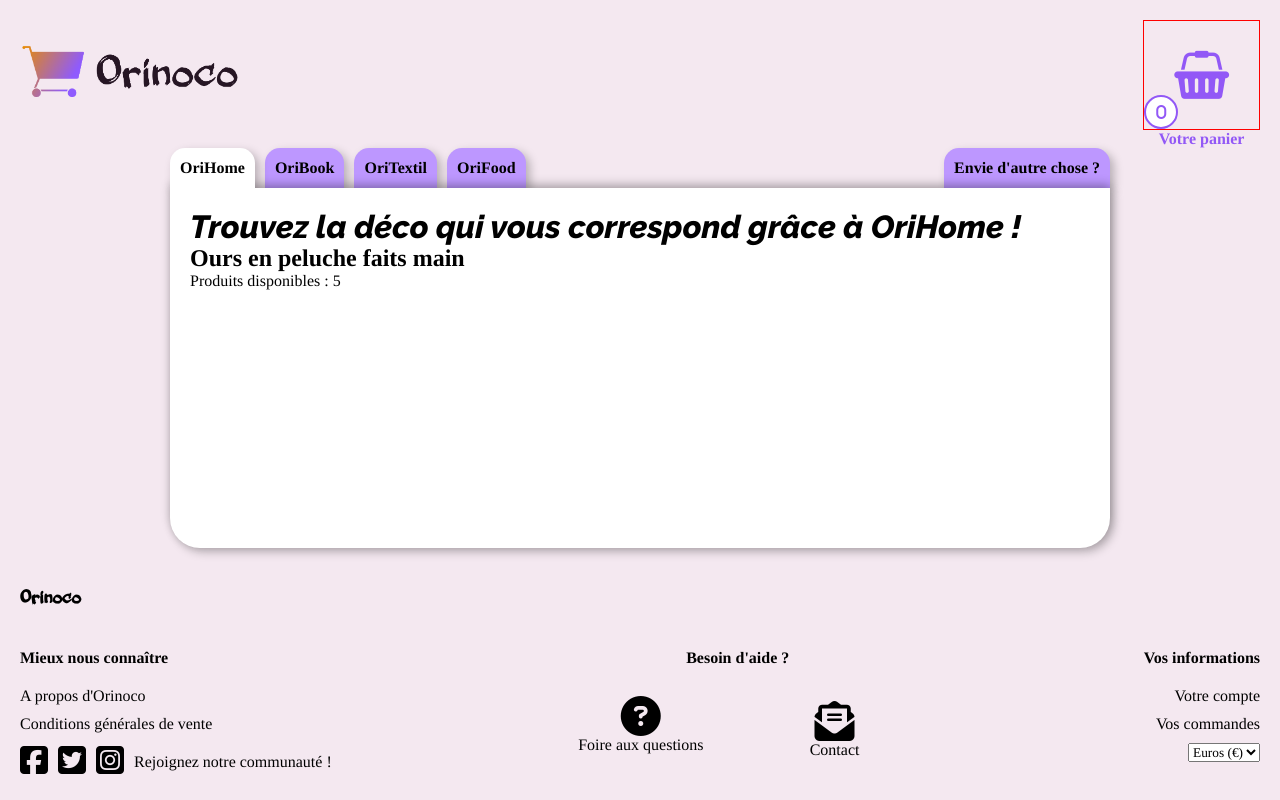
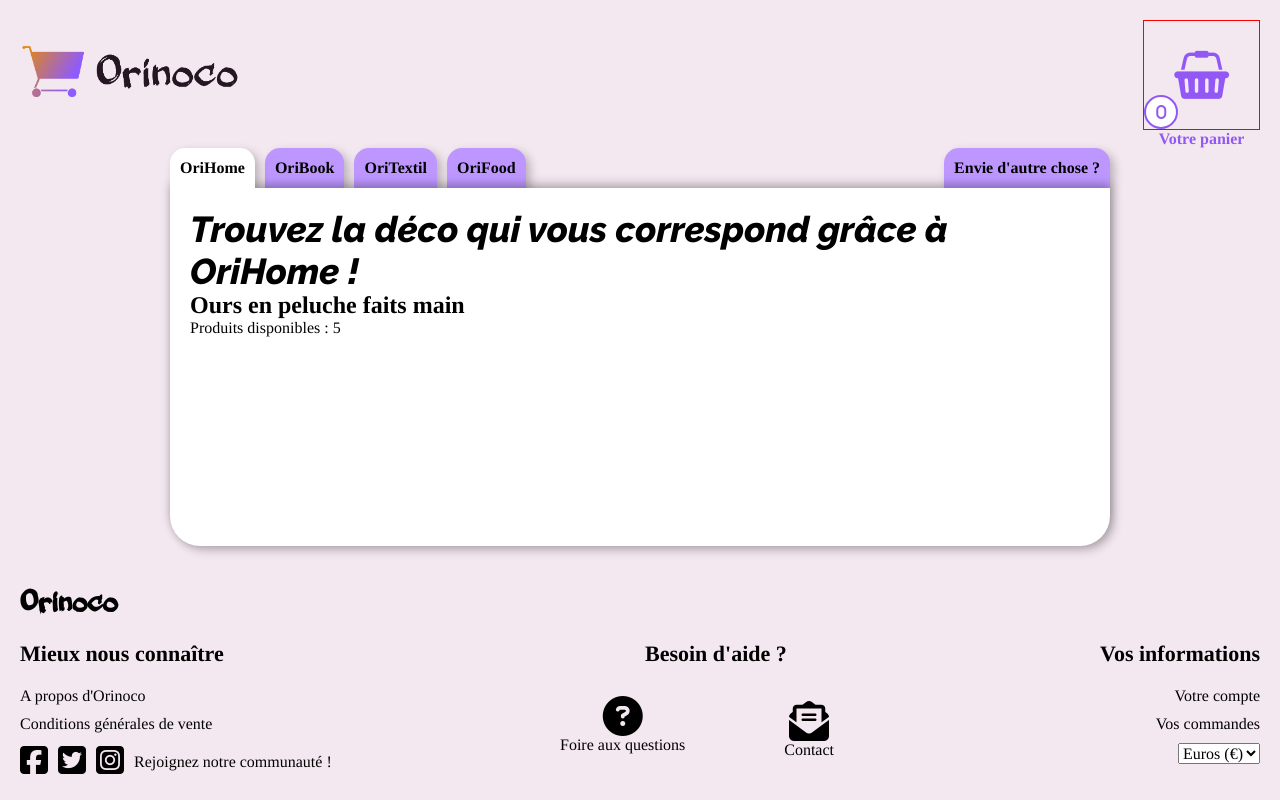
Before and after one commit to PBacle/PaulineBacle_5_01022021, a website: page index.html in a window 1280 px wide. Drawn offline with Linux system fonts and the light colour scheme; no server answers; files whose address does not match are found by name; a web font is replaced by a local one.

Commit message:
CSS : footer ok (no effect on hover or focus)

```diff
--- a/index.html
+++ b/index.html
@@ -92,9 +92,9 @@
     </main>
 
     <footer >
-        <h3>Orinoco</h3>
+        <h2>Orinoco</h2>
         <section class="left">
-            <h4>Mieux nous connaître</h4>
+            <h3>Mieux nous connaître</h3>
             <ul>
                 <li><a href="#">A propos d'Orinoco</a></li>
                 <li><a href="#">Conditions générales de vente</a></li>
@@ -107,7 +107,7 @@
         </section>
 
         <section class="center">
-            <h4>Besoin d'aide ?</h4>
+            <h3>Besoin d'aide ?</h3>
             <ul>
                 <li><a href="#" class="row"><span class="fas fa-question-circle"></span><span>Foire aux questions</span></a></li>
                 <li><a href="#" class="row"><span class="fas fa-envelope-open-text"></span><span>Contact</span></a></li>
@@ -115,7 +115,7 @@
         </section>
 
         <section class="right">
-            <h4>Vos informations</h4>
+            <h3>Vos informations</h3>
             <ul>
                 <li><a href="#">Votre compte</a></li>
                 <li><a href="#">Vos commandes</a></li>
--- a/scss/base/_base.scss
+++ b/scss/base/_base.scss
@@ -15,7 +15,8 @@ body{
 }
 
 *{
-	margin:0;padding: 0;
+    margin:0;padding: 0;
+    font-size: $fontsize-std;
 }
 
 a, a:hover, a:visited, a:active {
@@ -30,6 +31,22 @@ h1{
 
 h2,h3,h4{
     font-weight:bold;
+}
+
+h1{
+    font-size: $fontsize-h1 ;
+}
+
+h2{
+    font-size: $fontsize-h2;
+}
+
+h3{
+    font-size: $fontsize-lg;
+}
+
+h4{
+    font-size: $fontsize-h3;
 }
 
 ul{
--- a/scss/layouts/_footer.scss
+++ b/scss/layouts/_footer.scss
@@ -5,11 +5,13 @@ footer{
     flex-direction: row;
     flex-wrap: wrap;
     padding:20px ;
-    & h3{
+    & h2,h3{
+        width:100%; margin:20px 0 20px 0;
+    }
+    & h2{
+        font-size: $fontsize-xlg;
         font-family: $font-logo,$font-main,Times,serif;
-    }
-    & h3, h4{
-        width:100%; margin:20px 0 20px 0;
+        margin-bottom: 0;
     }
     & section{
         flex-grow: 1;
--- a/scss/utils/_variables.scss
+++ b/scss/utils/_variables.scss
@@ -14,10 +14,10 @@ $fontsize-h1:2.25em;
 $fontsize-h2:1.5em;
 $fontsize-h3:1.25em;
 
-$fontsize-xlarge:1.875em;
-$fontsize-large:1.375em;
+$fontsize-xlg:1.875em;
+$fontsize-lg:1.375em;
 $fontsize-std:1em;
-$fontsize-small:0.4em;
+$fontsize-sm:0.4em;
 
 $fontsize-icon-lg:3em;
 $fontsize-icon-md:2.5em;
```
Also changed, not shown: css/style.css, 1 other file.
